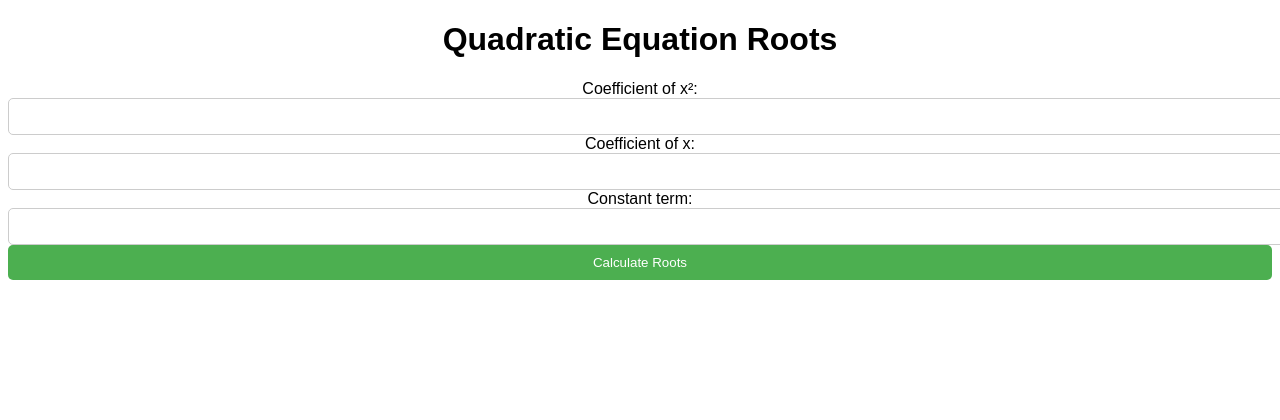
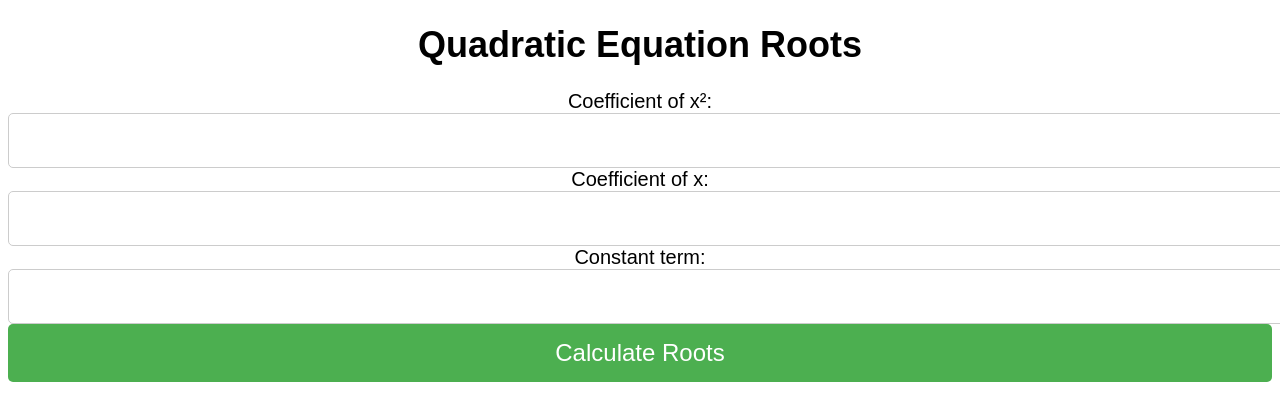
Before and after one commit to sdas39/qes, a plain HTML site: page index.html in a window 1280 px wide. Shown: the top 420 px of the page. Drawn offline with Linux system fonts and the light colour scheme.

Commit message:
Update index.html

```diff
--- a/index.html
+++ b/index.html
@@ -9,25 +9,35 @@
         }
 
         input {
-            padding: 10px;
+            padding: 15px;
             border: 1px solid #ccc;
             border-radius: 5px;
             width: 100%; /* Ensure inputs fill the entire width on mobile */
+            font-size: 20px; /* Increase font size of input fields */
         }
 
         button {
-            padding: 10px 20px;
+            padding: 15px 25px;
             background-color: #4CAF50;
             color: white;
             border: none;
             border-radius: 5px;
             cursor: pointer;
             width: 100%; /* Ensure button fills the entire width on mobile */
+            font-size: 24px; /* Increase font size of button */
         }
 
         #result {
-            font-size: 18px;
+            font-size: 24px;
             margin-top: 20px;
+        }
+
+        h1 {
+            font-size: 36px; /* Increase font size of heading */
+        }
+
+        label {
+            font-size: 20px; /* Increase font size of labels */
         }
     </style>
 </head>
```
